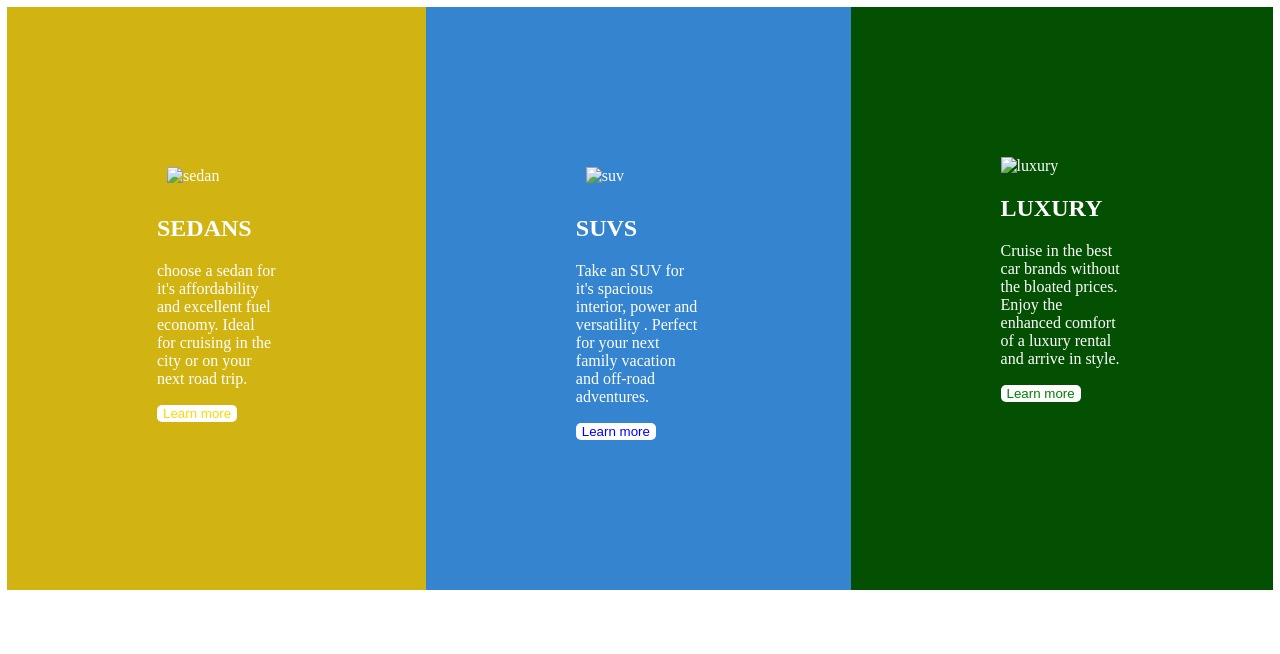
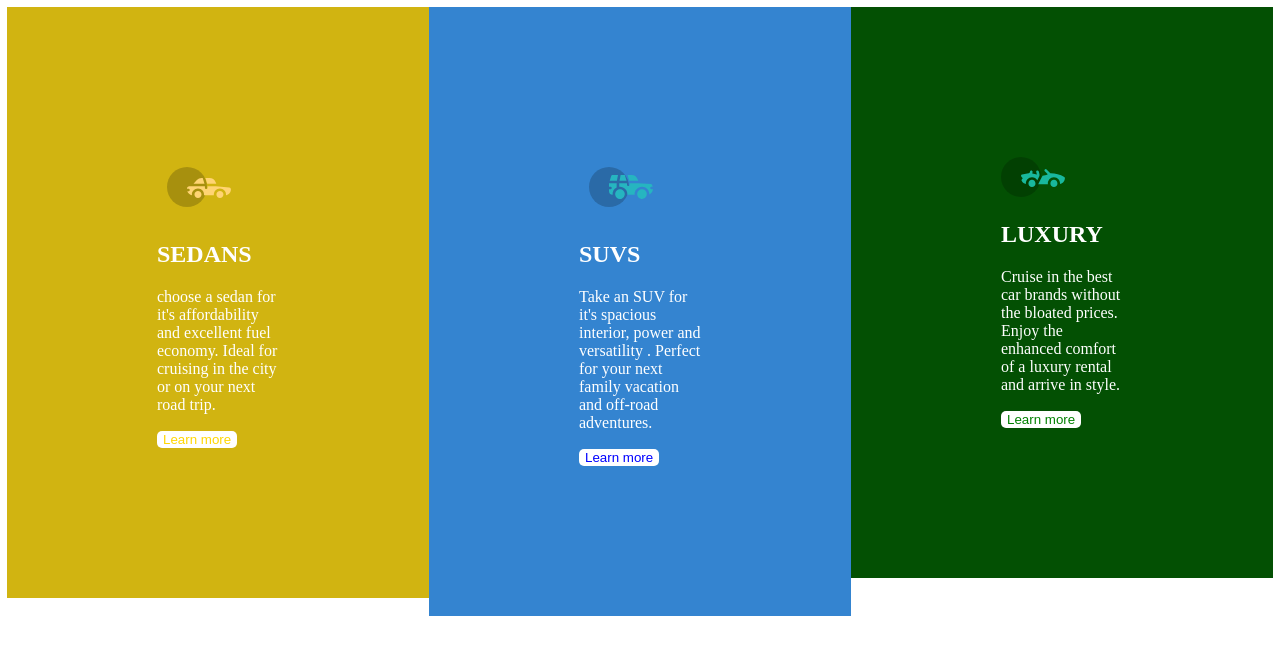
Before and after one commit to Praise4997/praise4997.github.io, a plain HTML site: page grid.html in a window 1280 px wide. Drawn offline with Linux system fonts and the light colour scheme.

Commit message:
icons
icon picture input

```diff
--- a/grid.css
+++ b/grid.css
@@ -12,25 +12,31 @@ main {justify-content: center;
     text-align: left;
     color: white;
     margin: 0%;
-    margin-bottom: 0%;
     vertical-align: auto;
     padding: 7px;
 }
 .img {
     min-width: 50px;
     padding: 10px;
+    vertical-align: auto;
 }
-.firt {
-   width: 100%
+.first {
+   width: 100%;
    height: 100%;
-   padding: 150px
+   padding: 150px;
 }
-.hd {
+.btn {
     margin-top:0%;
     color: rgb(4, 94, 4);
     background-color: white;
     border-radius:5px;
-
     cursor: pointer;
     border: none;
 }
+@media screen and(max-width:1000) {
+    main {
+        padding:0% ;
+        display: flex;
+        flex-direction: column;
+    }
+}
--- a/grid.html
+++ b/grid.html
@@ -9,30 +9,30 @@
 </head>
 <body>
     <main>
-        <div class="firt" style="background-color: rgb(209, 180, 17);">
-            <img class="img" src="./images/icon-sedans.svg" alt="sedan">
+        <div class="first" style="background-color: rgb(209, 180, 17);">
+            <img class="img" src="./icon-sedans.svg" alt="sedan">
         <h2>SEDANS</h2>
         <p>choose a sedan for it's affordability and excellent fuel economy.
     Ideal for cruising in the city or on your next road trip.
 </p>
-<input class="hd" type="button" value="Learn more" style="color:gold ;">
+<input class="btn" type="button" value="Learn more" style="color:gold ;">
         </div>
-        <div class="firt" style="background-color:rgba(12, 108, 199, 0.836) ;">
-            <img class="img" src="./images/icon-suvs.svg" alt="suv">
+        <div class="first" style="background-color:rgba(12, 108, 199, 0.836) ;">
+            <img class="img" src="./icon-suvs.svg" alt="suv">
         <h2>SUVS</h2>
         <p>Take an SUV for it's spacious interior, power and versatility
     . Perfect for your next family vacation and off-road adventures.
 
         </p>
-        <input class="hd" type="button" value="Learn more" style="color:blue ;">
+        <input class="btn" type="button" value="Learn more" style="color:blue ;">
         </div>
-        <div class="firt" style="background-color:rgb(3, 80, 3) ;">
-            <img src="./images/icon-luxury.svg" alt="luxury">
+        <div class="first" style="background-color:rgb(3, 80, 3) ;">
+            <img src="./icon-luxury.svg" alt="luxury">
         <h2>LUXURY</h2>
         <P>Cruise in the best car brands without the bloated prices.
             Enjoy the enhanced comfort of a luxury rental and arrive in style.
         </P>
-        <input class="hd" type="button" value="Learn more" style="color:green ;">
+        <input class="btn" type="button" value="Learn more" style="color:green ;">
         </div>
     </main>
 </body>
```
Also changed, not shown: icon-luxury.svg (added), icon-sedans.svg (added), icon-suvs.svg (added).
